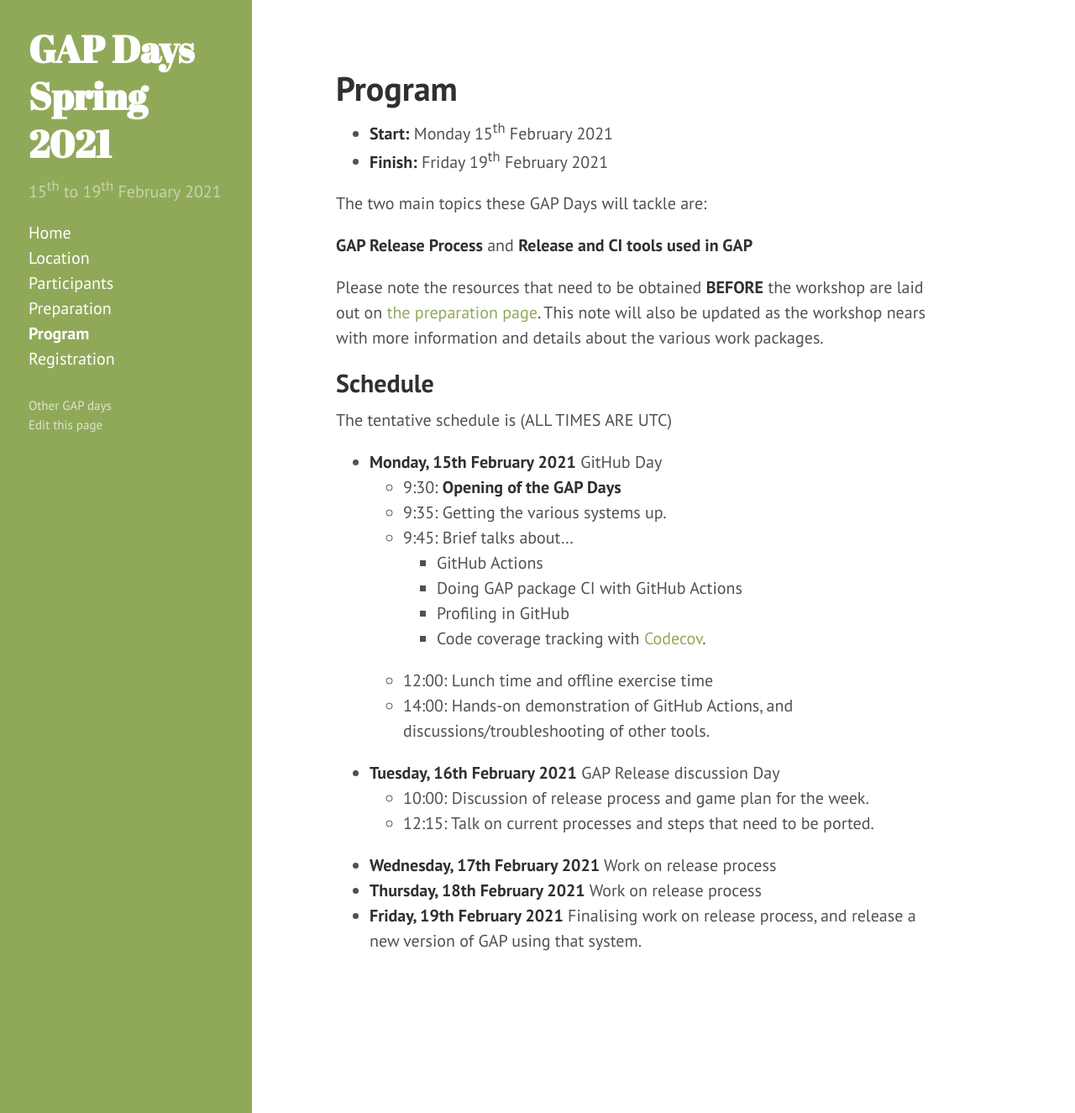
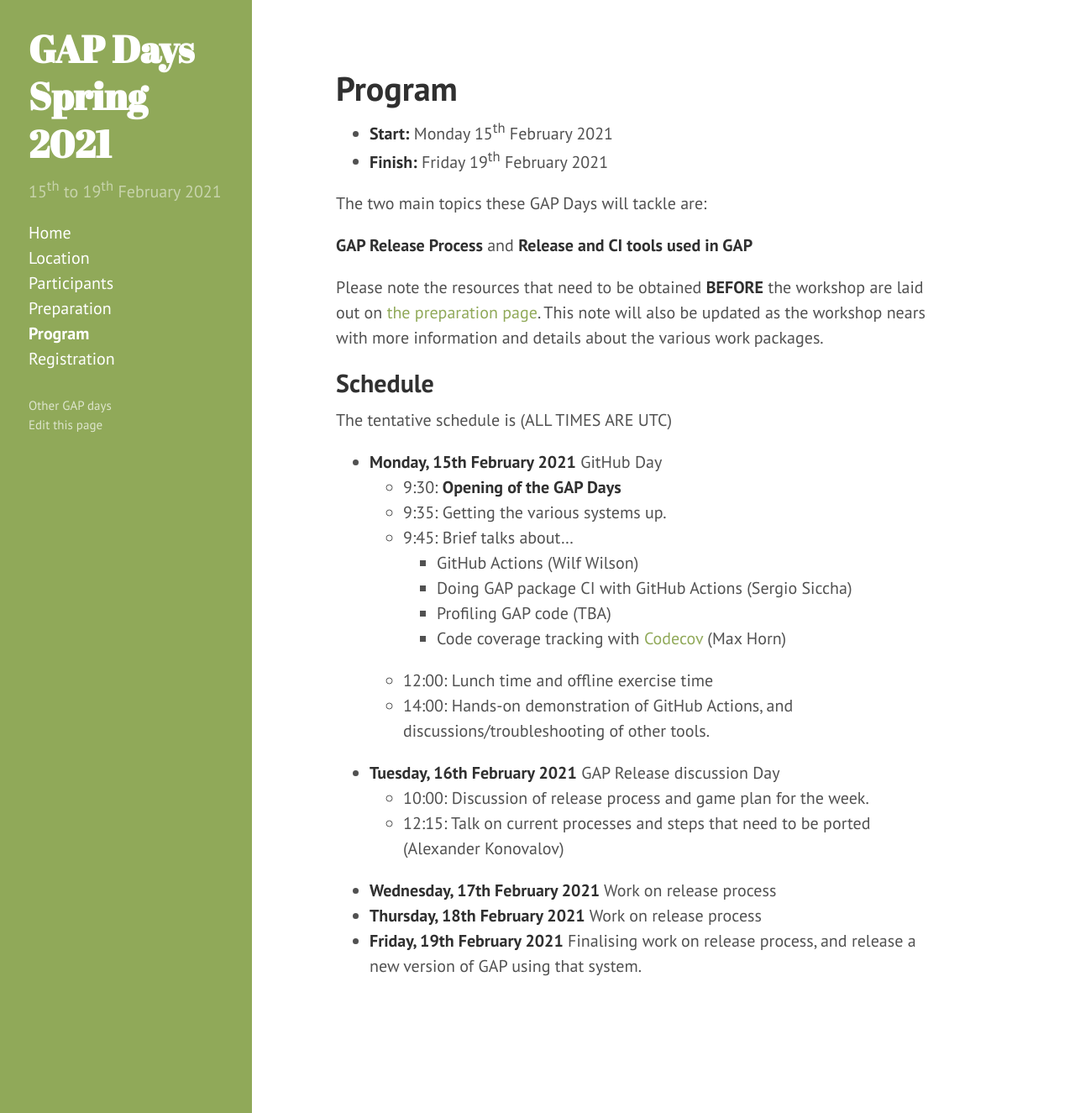
Before and after one commit to gapdays/gapdays2021-spring, a Jekyll site: the page built from program.md, in a window 1280 px wide and 1325 px high. Shown: the whole window at 84% size. Built offline with Jekyll 4.4.1, drawn with Linux system fonts in a browser that asks for light colours.

Commit message:
refine program

```diff
--- a/program.md
+++ b/program.md
@@ -26,15 +26,15 @@ The tentative schedule is
   - 9:30: **Opening of the GAP Days**
   - 9:35: Getting the various systems up.
   - 9:45: Brief talks about...
-      - GitHub Actions
-      - Doing GAP package CI with GitHub Actions
-      - Profiling in GitHub
-      - Code coverage tracking with [Codecov](https://codecov.io).
+      - GitHub Actions (Wilf Wilson)
+      - Doing GAP package CI with GitHub Actions (Sergio Siccha)
+      - Profiling GAP code (TBA)
+      - Code coverage tracking with [Codecov](https://codecov.io) (Max Horn)
   - 12:00: Lunch time and offline exercise time
   - 14:00: Hands-on demonstration of GitHub Actions, and discussions/troubleshooting of other tools.
 - **Tuesday, 16th February 2021**  GAP Release discussion Day
   - 10:00: Discussion of release process and game plan for the week.
-  - 12:15: Talk on current processes and steps that need to be ported.
+  - 12:15: Talk on current processes and steps that need to be ported (Alexander Konovalov)
 - **Wednesday, 17th February 2021** Work on release process
 - **Thursday, 18th February 2021** Work on release process
 - **Friday, 19th February 2021** Finalising work on release process, and release a new version of GAP using that system.
```
